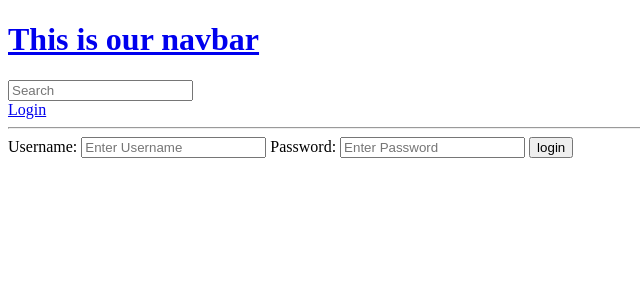
After one commit to jabs142/chatter, a Django app: page /login/ in a window 1280 px wide. The commit adds this page. Shown: the top 300 px of the page, without its empty margins (0-640 px from the left). Run offline with Django 4.2, Linux system fonts and the light colour scheme.

Commit message:
Implemented login

```diff
--- /dev/null
+++ b/base/templates/base/login.html
@@ -0,0 +1,19 @@
+{% extends 'main.html' %}
+
+{% block content %}
+
+<div>
+    <form method="POST" action="">
+        {% csrf_token %}
+        <label> Username: </label>
+        <input type="text" name="username" placeholder="Enter Username" />
+
+        <label> Password: </label>
+        <input type="password" name="password" placeholder="Enter Password" />
+
+        <input type="submit" value="login" />
+    </form>
+</div>
+
+
+{% endblock content %}
--- a/base/urls.py
+++ b/base/urls.py
@@ -2,6 +2,7 @@ from django.urls import path
 from . import views
 
 urlpatterns = [
+    path('login/', views.loginPage, name="login"),
     path('', views.home, name="home"),
     path('room/<str:pk>', views.room, name="room"),
     path('create-room/', views.createRoom, name="create-room"),
--- a/base/views.py
+++ b/base/views.py
@@ -1,8 +1,32 @@
 from django.shortcuts import render, redirect
+from django.contrib import messages
 from django.db.models import Q
+from django.contrib.auth.models import User
+from django.contrib.auth import authenticate, login, logout
 from .models import Room, Topic #import the model you want to query
 from .forms import RoomForm
+
 # Create your views here.
+
+def loginPage(request):
+
+    if request.method == 'POST':
+        username = request.POST.get('username')
+        password = request.POST.get('password')
+
+        try:
+            user = User.objects.get(username = username)
+        except:
+            messages.error(request, 'User does not exist')
+
+        user = authenticate(request, username=username, password=password)
+
+        if user is not None:
+            login(request, user)
+            return redirect('home')
+
+    context={}
+    return render(request, 'base/login.html', context)
 
 def home(request):
     q = request.GET.get('q') if request.GET.get('q') != None else ''
--- a/templates/main.html
+++ b/templates/main.html
@@ -12,6 +12,15 @@
         <!-- <script src="" async defer></script> -->
         {% include 'navbar.html'%}
 
+        {% if messages %}
+        <ul class="messages">
+            {% for message in messages %}
+            <li>{{ message }}</li>
+            {% endfor %}
+        </ul>
+        {% endif %}
+
+
         {% block content %}
 
         {% endblock %}
--- a/templates/navbar.html
+++ b/templates/navbar.html
@@ -6,4 +6,6 @@
     <input type="text" name="q" placeholder="Search" />
 </form>
 
+<a href="{% url 'login' %}"> Login </a>
+
 <hr>
```
Also changed, not shown: db.sqlite3.
